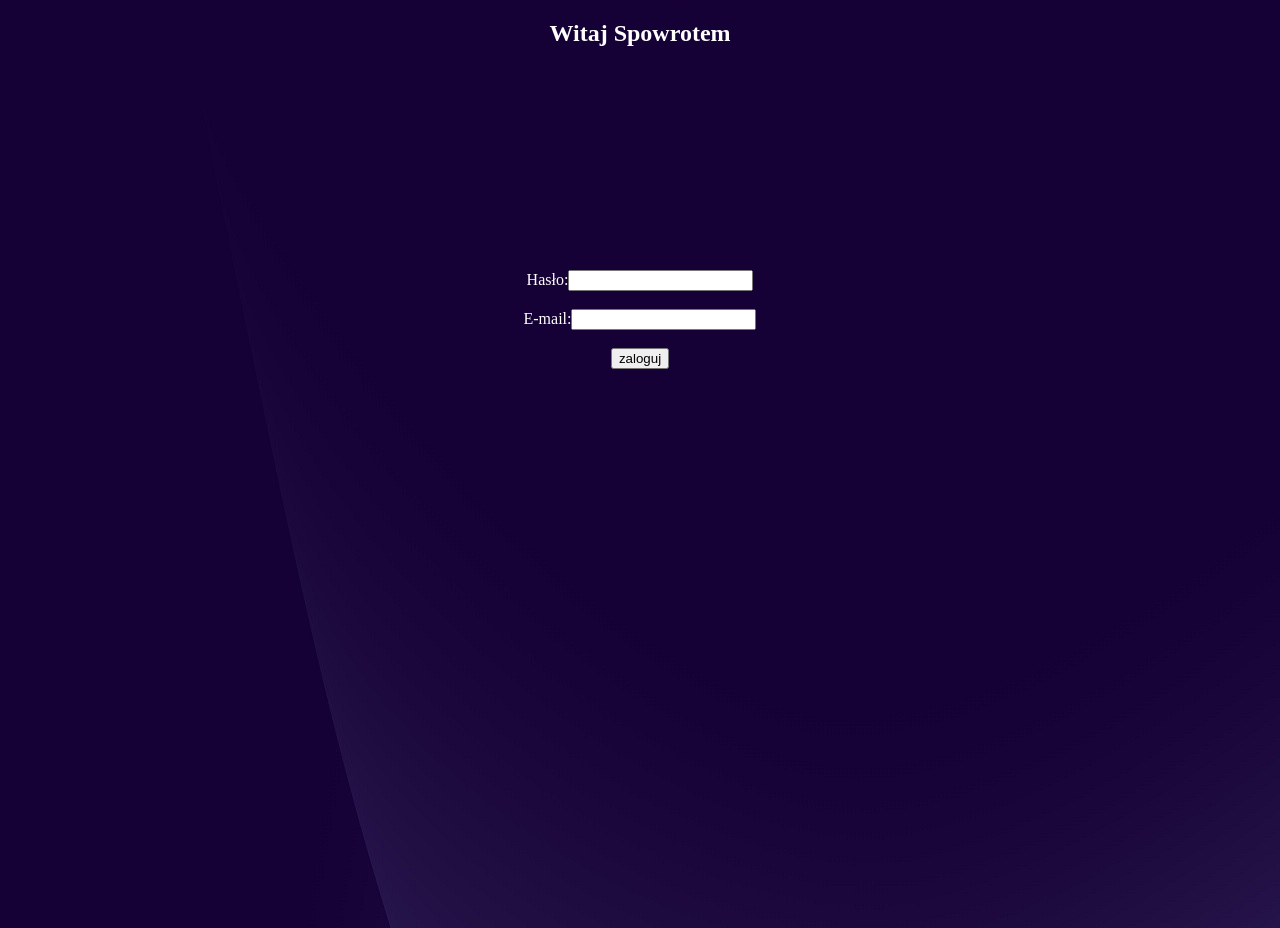
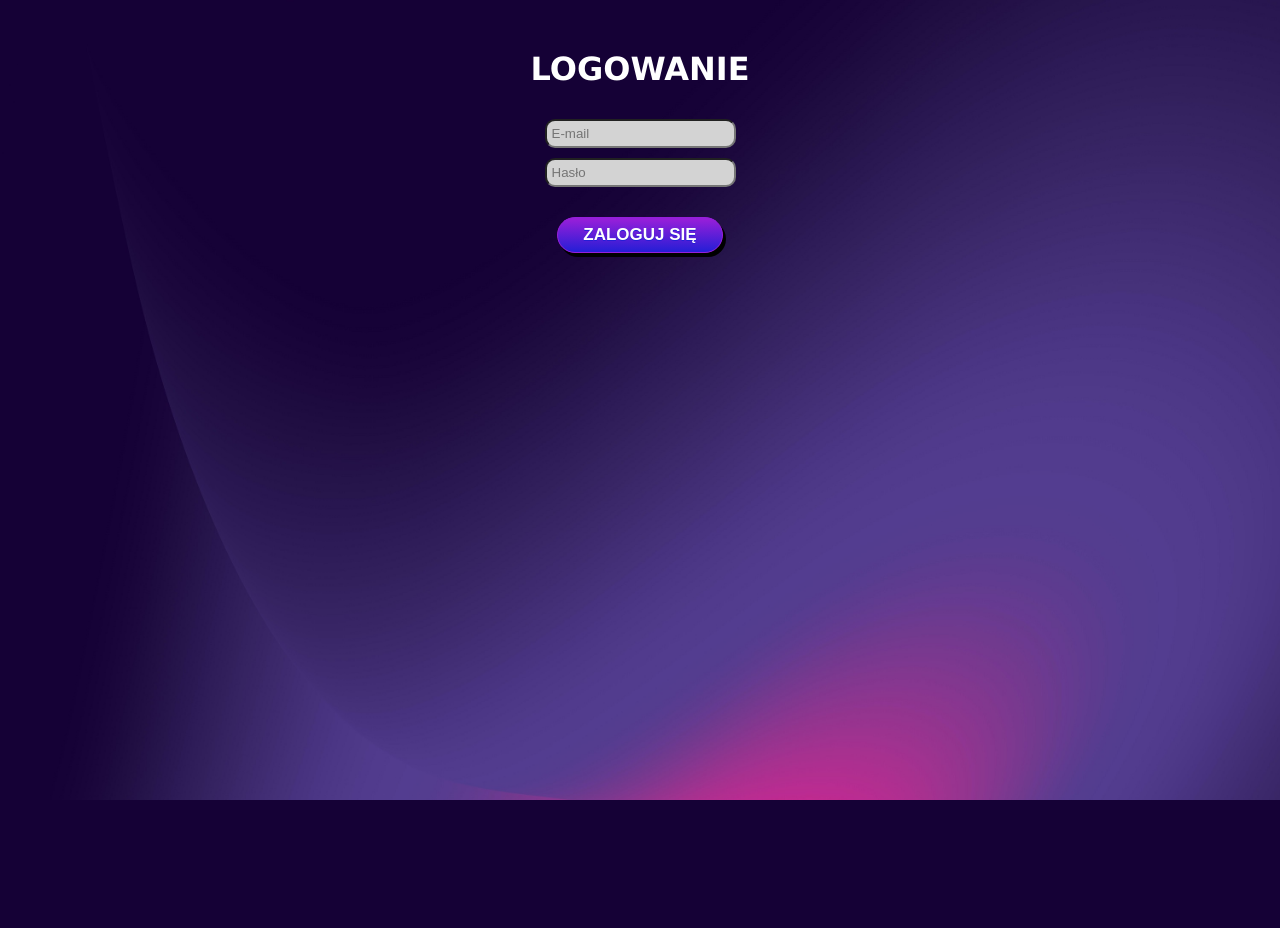
Before and after one commit to JacobRosinski/Simple-Site-Patronix, a PHP site: page /logowanie/index.html in a window 1280 px wide. After the commit the page ends 800 px from the top, so only its background shows below. Run offline with PHP 8.4, Linux system fonts and the light colour scheme.

Commit message:
LOGOWANIE

```diff
--- a/logowanie/index.html
+++ b/logowanie/index.html
@@ -1,19 +1,22 @@
 <!DOCTYPE html>
-<html>
-<head>
-<link rel="stylesheet" href="styl4.css">
-</head>
-<body>
-
-<div id="baner">
-  <h2>Witaj Spowrotem</h2>
-</div>
-<div id="srodek">
-  Hasło:<input type="text" id="haslo" name="haslo" value=""><br><br>
-  E-mail:<input type="text" id="email" name="email" value=""><br><br>
-    <input type="submit" value="zaloguj">
-</div>
-
-
-</body>
+<html lang="pl">
+    <head>
+        <meta charset="UTF-8">
+        <meta http-equiv="X-UA-Compatible" content="IE=edge">
+        <meta name="viewport" content="width=device-width, initial-scale=1.0">
+        <title>Projekt</title>
+        <link rel="stylesheet" href="styl-logowanie.css">
+    </head>
+    <body>
+        <div id="rejestracja">
+            <form action="rejestracja.php" method="post">
+                <h1>
+                    LOGOWANIE
+                </h1>
+                <input type="email" name="mail" placeholder="E-mail"><b></b> <br>
+                <input type="password" name="password" placeholder="Hasło"><b></b><br>
+                <input type="submit" class="myButton" value="ZALOGUJ SIĘ">
+            </form>
+        </div>
+    </body>
 </html>
--- a/logowanie/styl-logowanie.css
+++ b/logowanie/styl-logowanie.css
@@ -1,16 +1,52 @@
 body{
     background-image: url(img/tlo.jpg);
     color: white;
+    text-align: center;
+    font-family: Verdana;
+    background-size: 100%
 }
-#box{
-    background-color: red;
-    width: 700px;
-    height: 800px;
+#rejestracja
+{
+    border-radius: 20px;
+    margin-top: 50px;
     margin-left: auto;
     margin-right: auto;
-    margin-top: 100px;
-    text-align: center;
+    width: 500px;
+    height: 500px;
 }
-h1{
-    font-size: 80px;
+input
+{
+    margin-top: 10px;
+    background-color: lightgray;
+    border-radius: 10px;
+    padding: 5px;
 }
+b
+{
+    color: red;
+}
+.myButton {
+    margin-top: 30px;
+	box-shadow: 3px 4px 0px 0px #000000;
+	background:linear-gradient(to bottom, #951fd9 5%, #241ed6 100%);
+	background-color:#951fd9;
+	border-radius:18px;
+	border:1px solid #951fd9;
+	display:inline-block;
+	cursor:pointer;
+	color:#ffffff;
+	font-family:Arial;
+	font-size:17px;
+	padding:7px 25px;
+	text-decoration:none;
+	text-shadow:0px 1px 0px #241ed6;
+    font-weight: bold;
+}
+.myButton:hover {
+	background:linear-gradient(to bottom, #241ed6 5%, #951fd9 100%);
+	background-color:#241ed6;
+}
+.myButton:active {
+	position:relative;
+	top:1px;
+}
--- a/logowanie/styl4.css
+++ /dev/null
@@ -1,16 +0,0 @@
-body
-{
-    text-align: center;
-    color: white;
-    background-image: url("tlo — kopia.jpg");
-}
-#baner
-{
-    width: 100%;
-    height: 250px;
-}
-#srodek
-{
-    width: 100%;
-    height: 650px;
-}
```
Also changed, not shown: logowanie/skryptlogowanie.js (deleted, +0 -8 lines), logowanie/tlo — kopia.jpg (deleted).
